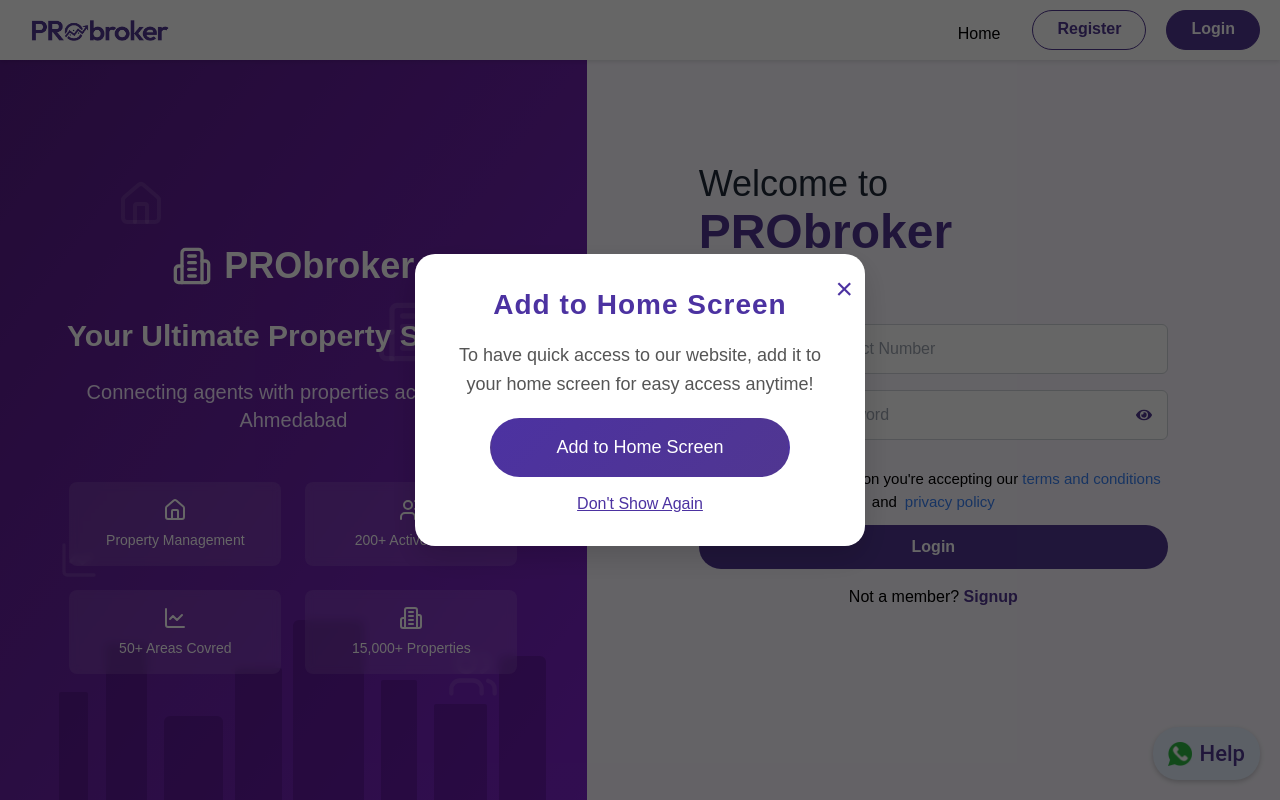
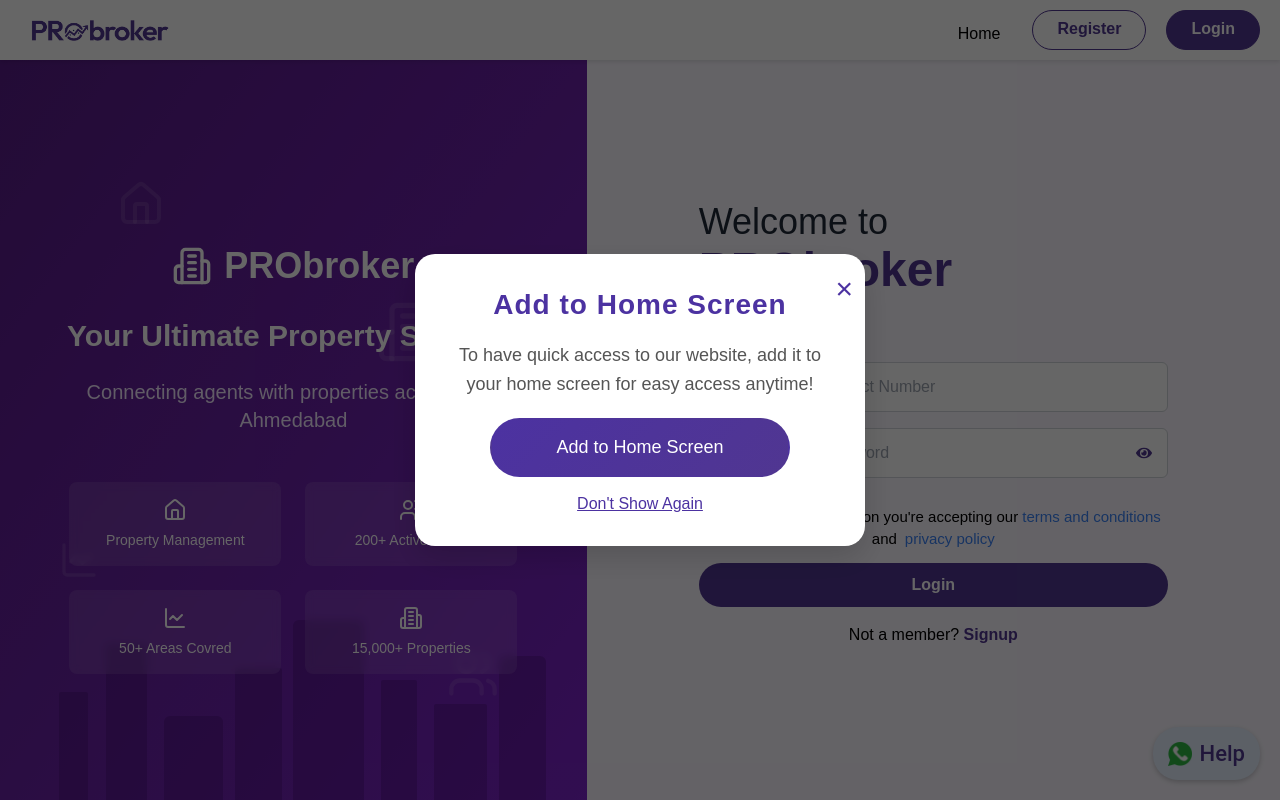
Before and after one commit to Homiz50/probroker, a React (Create React App) app: page /login in a window 1280 px wide. Shown: the top 800 px of the page. Built offline with nearby package versions, Linux system fonts and the light colour scheme.

Commit message:
fixed Some UI in Multipal View

```diff
--- a/src/components/Login.js
+++ b/src/components/Login.js
@@ -124,11 +124,11 @@
   };
 
   return (
-    <div className="flex h-screen w-full  overflow-hidden">
+    <div className="flex h-screen w-full   overflow-hidden">
       {/* Left panel with animations and graphics */}
       <LeftPanel />
 
-      <form onSubmit={handleSubmit} className="mx-4 lg:mx-28 mt-16">
+      <form onSubmit={handleSubmit} className="mx-4 lg:mx-28 mb-28 flex items-center ">
 
         <div className="flex-1 max-w-lg  rounded-lg mt-10">
           <p className="text-4xl text-gray-800 mb-1">Welcome to</p>
```
